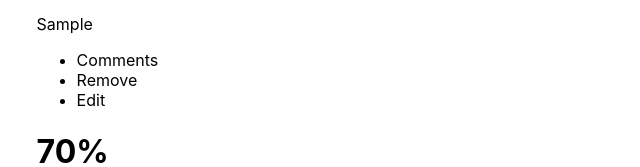
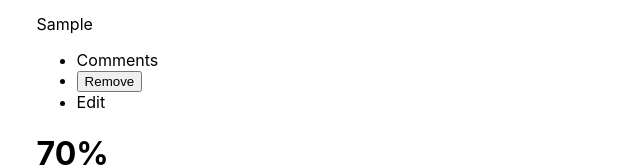
Before and after one commit to Amazinggracee/Bookstore, a React (Create React App) app: page / in a window 1280 px wide. Both pictures are taken after typing "Sample", "Sample" into the empty fields and a click on the button "Add Book". Shown: the part 213-380 px from the top of the page, without its empty margins (319-959 px from the left). Built offline with nearby package versions, Linux system fonts and the light colour scheme.

Commit message:
update my BookList

```diff
--- a/src/components/AddBookForm.js
+++ b/src/components/AddBookForm.js
@@ -1,7 +1,7 @@
 import { useState } from 'react';
 import PropTypes from 'prop-types';
 
-function AddBookForm(props) {
+function AddBookForm({ onSubmit }) {
   const [title, setTitle] = useState('');
   const [author, setAuthor] = useState('');
   const [category, setCategory] = useState('');
@@ -21,7 +21,7 @@ function AddBookForm(props) {
   const handleSubmit = (event) => {
     event.preventDefault();
     const newBook = { title, author, category };
-    props.onSubmit(newBook);
+    onSubmit(newBook);
     setTitle('');
     setAuthor('');
     setCategory('');
--- a/src/components/BookItems.js
+++ b/src/components/BookItems.js
@@ -1,8 +1,10 @@
 import React from 'react';
-import ProtoTypes from 'prop-types';
+import PropTypes from 'prop-types';
 
 function BookItem(props) {
-  const { title, author, category } = props;
+  const {
+    title, author, category, onRemove,
+  } = props;
   return (
     <div className="book-item">
       <div className="left-content">
@@ -15,7 +17,9 @@ function BookItem(props) {
           <div className="cta">
             <ul>
               <li>Comments</li>
-              <li>Remove</li>
+              <li>
+                <button type="button" onClick={onRemove}>Remove</button>
+              </li>
               <li>Edit</li>
             </ul>
           </div>
@@ -47,9 +51,10 @@ function BookItem(props) {
 }
 
 BookItem.propTypes = {
-  title: ProtoTypes.string.isRequired,
-  author: ProtoTypes.string.isRequired,
-  category: ProtoTypes.string.isRequired,
+  title: PropTypes.string.isRequired,
+  author: PropTypes.string.isRequired,
+  category: PropTypes.string.isRequired,
+  onRemove: PropTypes.func.isRequired,
 };
 
 export default BookItem;
--- a/src/components/BookList.js
+++ b/src/components/BookList.js
@@ -1,4 +1,4 @@
-import { useState } from 'react';
+import React, { useState } from 'react';
 import BookItem from './BookItems';
 import AddBookForm from './AddBookForm';
 import addBook from './bookUtils';
```
